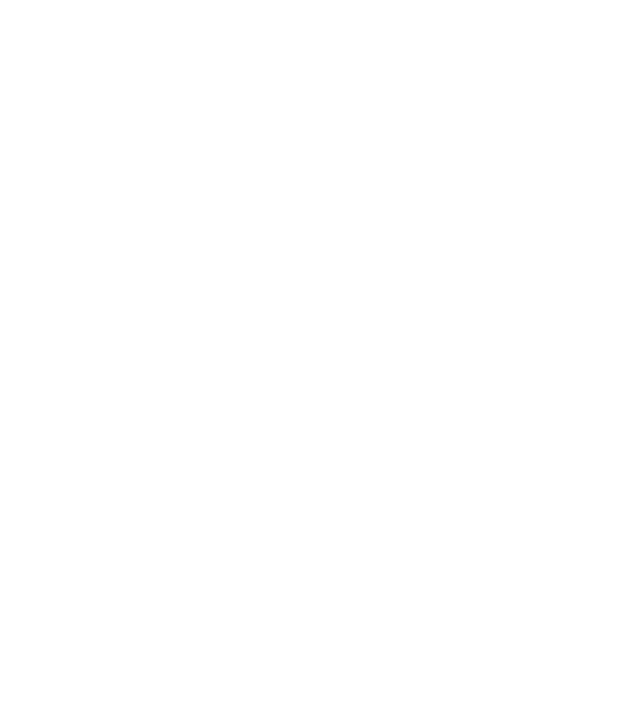
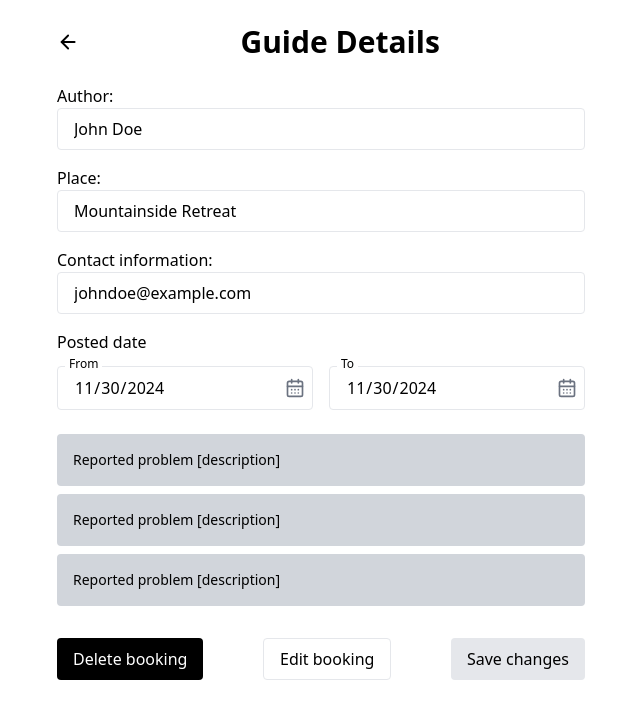
Before and after one commit to SE2-GMMWZ/web-frontend, a React (Create React App) app: page /admin/guide/1 in a window 1280 px wide. Before the commit this address had no page. Shown: the top 718 px of the page, without its empty margins (319-959 px from the left). Built offline with nearby package versions, Linux system fonts and the light colour scheme.

Commit message:
guides with dummy data

```diff
--- a/src/App.tsx
+++ b/src/App.tsx
@@ -10,6 +10,8 @@ import AdminBookings from './pages/admin-bookings.tsx';
 import BookingDetails from './pages/admin-booking-details.tsx';
 import AdminUsers from './pages/admin-users.tsx';
 import UserDetails from './pages/admin-user-details.tsx';
+import AdminGuides from './pages/admin-guides.tsx';
+import GuideDetails from './pages/admin-guide-details.tsx';
 
 const App = () => {
   return (
@@ -26,6 +28,8 @@ const App = () => {
         <Route path="/admin/booking/:bookingId" element={<BookingDetails />} />
         <Route path="/admin/users" element={<AdminUsers />} />
         <Route path="/admin/user/:userId" element={<UserDetails />} />
+        <Route path="/admin/guides" element={<AdminGuides />} />
+        <Route path="admin/guide/:guideId" element={<GuideDetails />} />
       </Routes>
     </Router>
   );
--- /dev/null
+++ b/src/components/admin/guides/GuideCard.tsx
@@ -0,0 +1,43 @@
+import React from 'react';
+
+type Item = {
+    id: string;
+    title: string;
+    author: string;
+    dock: string;
+    date: string;
+    imageUrl: string;
+};
+
+type GuideCardProps = {
+    item: Item;
+    onView: (item: Item) => void;
+    onDelete: (item: Item) => void;
+  };
+
+export const GuideCard: React.FC<GuideCardProps> = ({ item, onView, onDelete }) => {
+    return (
+        <div key={item.id} className="border p-4 rounded shadow-sm flex gap-4 items-center">
+            <img
+            src={item.imageUrl}
+            alt={item.title}
+            className="w-16 h-16 object-cover rounded"
+            />
+            <div className="flex-1">
+              <p className="font-semibold">{item.title}</p>
+              <p className="text-sm text-gray-600">Author: {item.author}</p>
+              <p className="text-sm text-gray-600">Date posted: {item.date}</p>
+            </div>
+            <div className="flex gap-2">
+              <button onClick={() => onView(item)} className="bg-black text-white px-3 py-1 rounded">
+                View details
+              </button>
+              <button onClick={() => onDelete(item)} className="border px-3 py-1 rounded">
+                Delete
+              </button>
+            </div>
+          </div>
+    );
+}
+
+export default GuideCard;
--- /dev/null
+++ b/src/components/admin/guides/GuideList.tsx
@@ -0,0 +1,31 @@
+import React from 'react';
+import GuideCard from './GuideCard.tsx';
+
+type Item = {
+    id: string;
+    title: string;
+    author: string;
+    dock: string;
+    date: string;
+    imageUrl: string;
+};
+
+type GuideListProps = {
+  items: Item[];
+  onView: (item: Item) => void;
+  onDelete: (item: Item) => void;
+};
+
+export const BookingList: React.FC<GuideListProps> = ({ items, onView, onDelete }) => {
+  return (
+    <div className="flex gap-4">
+      <div className="flex-1 space-y-4">
+        {items.map((item) => (
+          <GuideCard key={item.id} item={item} onView={onView} onDelete={onDelete} />
+        ))}
+      </div>
+    </div>
+  );
+};
+
+export default BookingList;
--- /dev/null
+++ b/src/pages/admin-guide-details.tsx
@@ -0,0 +1,93 @@
+import React, { useEffect, useState } from 'react';
+import { useParams, useNavigate } from 'react-router-dom';
+import { ArrowLeft, CalendarDays } from 'lucide-react';
+
+type GuideData = {
+  id: string;
+  author: string;
+  place: string;
+  contactInfo: string;
+  dateStart: string;
+  dateEnd: string;
+  reports: string[];
+};
+
+const dummyGuide: GuideData = {
+  id: '1',
+  author: 'John Doe',
+  place: 'Mountainside Retreat',
+  contactInfo: 'johndoe@example.com',
+  dateStart: '2024-11-30',
+  dateEnd: '2024-11-30',
+  reports: ['Reported problem [description]', 'Reported problem [description]', 'Reported problem [description]'],
+};
+
+const GuideDetails: React.FC = () => {
+  const { guideId } = useParams();
+  const navigate = useNavigate();
+
+  const [guide, setGuide] = useState<GuideData | null>(null);
+
+  useEffect(() => {
+    if (guideId === '1') {
+      setGuide(dummyGuide);
+    } else {
+      setGuide(null);
+    }
+  }, [guideId]);
+
+  if (!guide) return <p className="p-6">Guide not found</p>;
+
+  return (
+    <div className="p-6 flex flex-col gap-6 max-w-xl mx-auto">
+      <div className="flex items-center gap-4">
+        <ArrowLeft className="cursor-pointer" onClick={() => navigate(-1)} />
+        <h1 className="text-3xl font-bold text-center w-full">Guide Details</h1>
+      </div>
+
+      <div className="flex flex-col gap-4">
+        <div>
+          <label className="block font-medium">Author:</label>
+          <input type="text" value={guide.author} readOnly className="border px-4 py-2 rounded w-full" />
+        </div>
+        <div>
+          <label className="block font-medium">Place:</label>
+          <input type="text" value={guide.place} readOnly className="border px-4 py-2 rounded w-full" />
+        </div>
+        <div>
+          <label className="block font-medium">Contact information:</label>
+          <input type="text" value={guide.contactInfo} readOnly className="border px-4 py-2 rounded w-full" />
+        </div>
+        <div>
+          <label className="block font-medium mb-1">Posted date</label>
+          <div className="flex gap-4 pt-2">
+            <div className="relative w-full">
+              <span className="absolute text-xs left-2 top-[-10px] bg-white px-1">From</span>
+              <input type="date" value={guide.dateStart} readOnly className="border px-4 py-2 pr-10 rounded w-full" />
+              <CalendarDays className="absolute right-2 top-1/2 -translate-y-1/2 text-gray-500 w-5 h-5" />
+            </div>
+            <div className="relative w-full">
+              <span className="absolute text-xs left-2 top-[-10px] bg-white px-1">To</span>
+              <input type="date" value={guide.dateEnd} readOnly className="border px-4 py-2 pr-10 rounded w-full" />
+              <CalendarDays className="absolute right-2 top-1/2 -translate-y-1/2 text-gray-500 w-5 h-5" />
+            </div>
+          </div>
+        </div>
+        <div className="flex flex-col gap-2 mt-2">
+          {guide.reports.map((report, idx) => (
+            <div key={idx} className="bg-gray-300 rounded p-4 text-sm">
+              {report}
+            </div>
+          ))}
+        </div>
+        <div className="flex justify-between mt-4">
+          <button className="bg-black text-white px-4 py-2 rounded">Delete booking</button>
+          <button className="border px-4 py-2 rounded">Edit booking</button>
+          <button className="bg-gray-200 px-4 py-2 rounded">Save changes</button>
+        </div>
+      </div>
+    </div>
+  );
+};
+
+export default GuideDetails;
--- /dev/null
+++ b/src/pages/admin-guides.tsx
@@ -0,0 +1,53 @@
+import React, { useState } from 'react';
+import { useNavigate } from 'react-router-dom';
+import AdminNavbar from '../components/admin/AdminNavbar.tsx';
+import AdminSearchBar from '../components/admin/AdminSearchBar.tsx';
+import GuideList from '../components/admin/guides/GuideList.tsx';
+import DeleteModal from '../components/admin/DeleteModal.tsx';
+
+export const AdminGuides: React.FC = () => {
+    const [search, setSearch] = useState('');
+    const redirect = useNavigate();
+    const [showModal, setShowModal] = useState(false);
+
+    const allGuides = [
+        { id: '1', title: 'Dock with me', author: 'Docking Docker', dock: 'Dock A',
+            date: '2022-01-01',
+            imageUrl: 'https://helloartsy.com/wp-content/uploads/kids/beach/how-to-draw-a-dock/how-to-draw-a-dock-step-9.jpg'},
+        { id: '2', title: 'How to sail', author: 'Sussy Sailor', dock: 'Dock B',
+            date: '2023-03-03',
+            imageUrl: 'https://thumbs.dreamstime.com/b/sunset-river-boat-dock-flying-birds-against-clouds-setting-sun-hand-painted-watercolor-illustration-paper-texture-141681745.jpg'},
+    ];
+
+    const filtered = allGuides.filter((booking) =>
+        booking.title.toLowerCase().includes(search.toLowerCase())
+    );
+    return (
+        <div className="p-6 flex flex-col items-center">
+            <AdminNavbar />
+            <p className="text-2xl mb-5 font-bold"> Review Guides</p>
+            <p className="text-xl mb-5"> Search for a guide</p>
+            <AdminSearchBar
+            value={search}
+            onChange={setSearch}
+            onClear={() => setSearch('')}
+            placeholder="Search guides..."
+            />
+            <GuideList
+                items={filtered}
+                onView={(guide) => redirect(`/admin/guide/${guide.id}`)}
+                onDelete={(guide) => setShowModal(true)}
+            />
+            <DeleteModal
+                isOpen={showModal}
+                title="Are you sure you want to delete [Guide X]?"
+                onCancel={() => setShowModal(false)}
+                onConfirm={() => {
+                setShowModal(false);
+                }}
+            />
+        </div>
+    );
+};
+
+export default AdminGuides;
--- a/src/pages/admin-panel.tsx
+++ b/src/pages/admin-panel.tsx
@@ -7,7 +7,7 @@ export const AdminPanel: React.FC = () => {
     { title: 'Dock offers', link: '/admin/docks' },
     { title: 'Users', link: '/admin/users' },
     { title: 'Bookings', link: '/admin/bookings' },
-    { title: 'Guides', link: '/admin' },
+    { title: 'Guides', link: '/admin/guides' },
   ];
 
   return (
```
